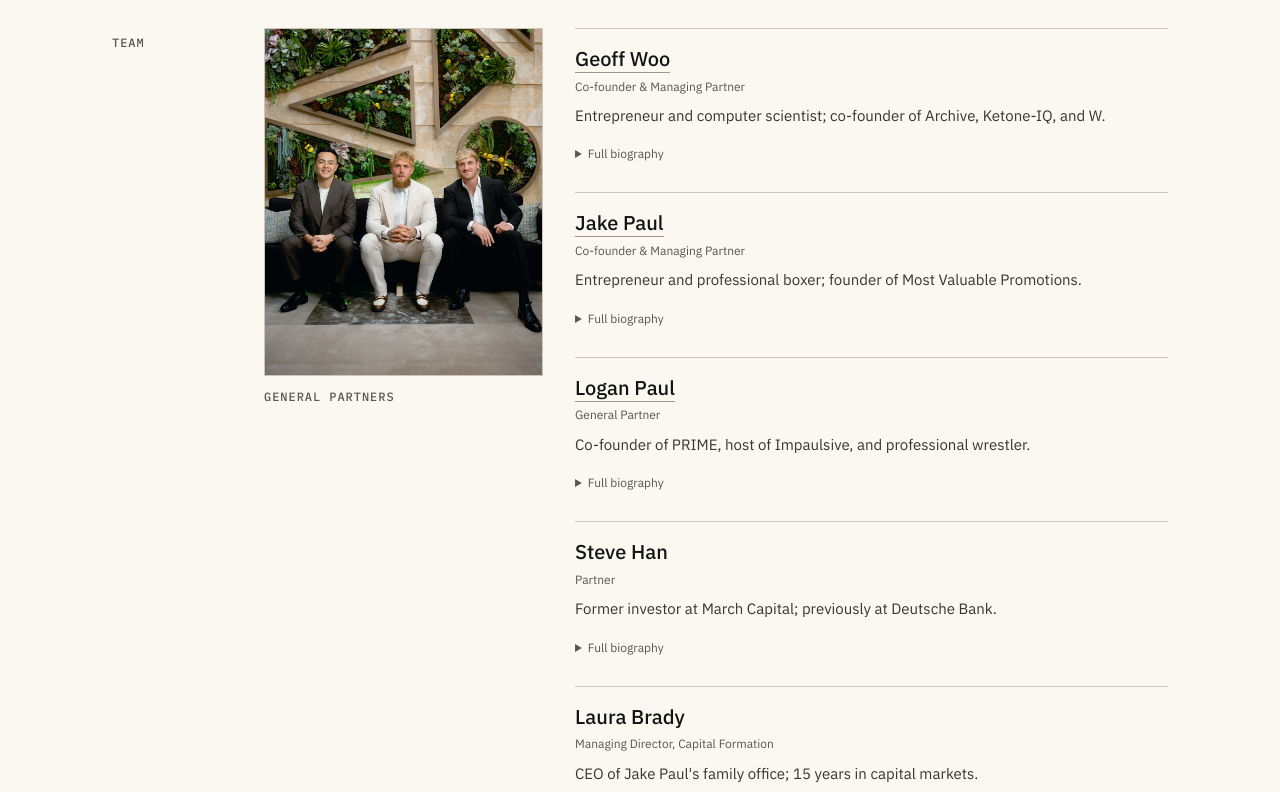
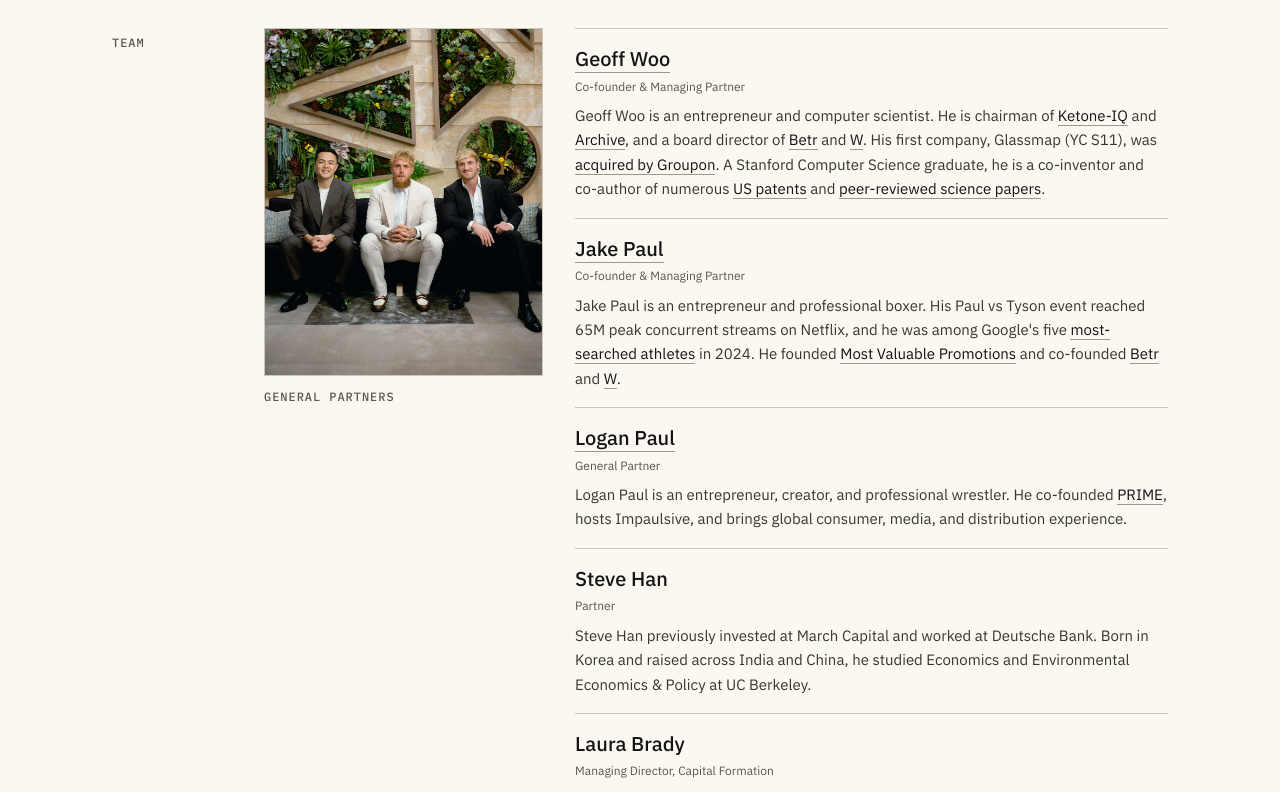
Before and after one commit to geoffreywoo/anti-fund, a Next.js app: page / in a window 1280 px wide. Shown: the part 1960-2752 px from the top of the page. Built offline with nearby package versions, Linux system fonts and the light colour scheme.

Commit message:
Show full team biographies and update Geoff Woo’s roles (#24)
* Show complete team biographies by default

* Update Geoff Woo chairman and board roles

```diff
--- a/components/Team.tsx
+++ b/components/Team.tsx
@@ -4,9 +4,8 @@ import type { ReactNode } from "react";
 type TeamMember = {
   name: string;
   title: string;
-  summary: string;
   profileUrl?: string;
-  bio?: ReactNode;
+  bio: ReactNode;
 };
 
 function ExternalLink({
@@ -32,14 +31,14 @@ const team: TeamMember[] = [
   {
     name: "Geoff Woo",
     title: "Co-founder & Managing Partner",
-    summary: "Entrepreneur and computer scientist; co-founder of Archive, Ketone-IQ, and W.",
     profileUrl: "https://geoffreywoo.com",
     bio: (
       <>
-        Geoff Woo is an entrepreneur and computer scientist. He co-founded{" "}
-        <ExternalLink href="https://archive.com">Archive</ExternalLink>,{" "}
-        <ExternalLink href="https://ketone.com">Ketone-IQ</ExternalLink>, and{" "}
-        <ExternalLink href="https://getw.com">W</ExternalLink>. His first
+        Geoff Woo is an entrepreneur and computer scientist. He is chairman of{" "}
+        <ExternalLink href="https://ketone.com">Ketone-IQ</ExternalLink> and{" "}
+        <ExternalLink href="https://archive.com">Archive</ExternalLink>, and a
+        board director of <ExternalLink href="https://betr.app">Betr</ExternalLink>{" "}
+        and <ExternalLink href="https://getw.com">W</ExternalLink>. His first
         company, Glassmap (YC S11), was{" "}
         <ExternalLink href="https://techcrunch.com/2012/11/01/groupon-quietly-acquires-location-based-social-recommendations-startup-glassmap/">
           acquired by Groupon
@@ -60,7 +59,6 @@ const team: TeamMember[] = [
   {
     name: "Jake Paul",
     title: "Co-founder & Managing Partner",
-    summary: "Entrepreneur and professional boxer; founder of Most Valuable Promotions.",
     profileUrl: "https://en.wikipedia.org/wiki/Jake_Paul",
     bio: (
       <>
@@ -83,7 +81,6 @@ const team: TeamMember[] = [
   {
     name: "Logan Paul",
     title: "General Partner",
-    summary: "Co-founder of PRIME, host of Impaulsive, and professional wrestler.",
     profileUrl: "https://www.instagram.com/loganpaul/",
     bio: (
       <>
@@ -97,7 +94,6 @@ const team: TeamMember[] = [
   {
     name: "Steve Han",
     title: "Partner",
-    summary: "Former investor at March Capital; previously at Deutsche Bank.",
     bio: (
       <>
         Steve Han previously invested at March Capital and worked at Deutsche
@@ -109,7 +105,6 @@ const team: TeamMember[] = [
   {
     name: "Laura Brady",
     title: "Managing Director, Capital Formation",
-    summary: "CEO of Jake Paul's family office; 15 years in capital markets.",
     bio: (
       <>
         Laura Brady is CEO of Jake Paul's family office. She was previously
@@ -167,19 +162,9 @@ export default function Team() {
                       <p className="mt-1 font-body text-xs leading-relaxed text-ink-muted">
                         {member.title}
                       </p>
-                      <p className="mt-2 font-body text-[15px] leading-relaxed text-ink-soft">
-                        {member.summary}
+                      <p data-team-bio className="mt-2 max-w-3xl font-body text-[15px] leading-relaxed text-ink-soft">
+                        {member.bio}
                       </p>
-                      {member.bio && (
-                        <details data-team-bio className="mt-1">
-                          <summary className="min-h-11 w-fit cursor-pointer py-3 font-body text-xs leading-relaxed text-ink-muted hover:text-ink focus-visible:outline-2 focus-visible:outline-offset-4 focus-visible:outline-accent">
-                            Full biography
-                          </summary>
-                          <p className="max-w-3xl pb-2 pt-1 font-body text-[15px] leading-relaxed text-ink-soft">
-                            {member.bio}
-                          </p>
-                        </details>
-                      )}
                     </div>
                   </article>
                 ))}
```
Also changed, not shown: 1 other file (tests, documents, lock files or other folders).
